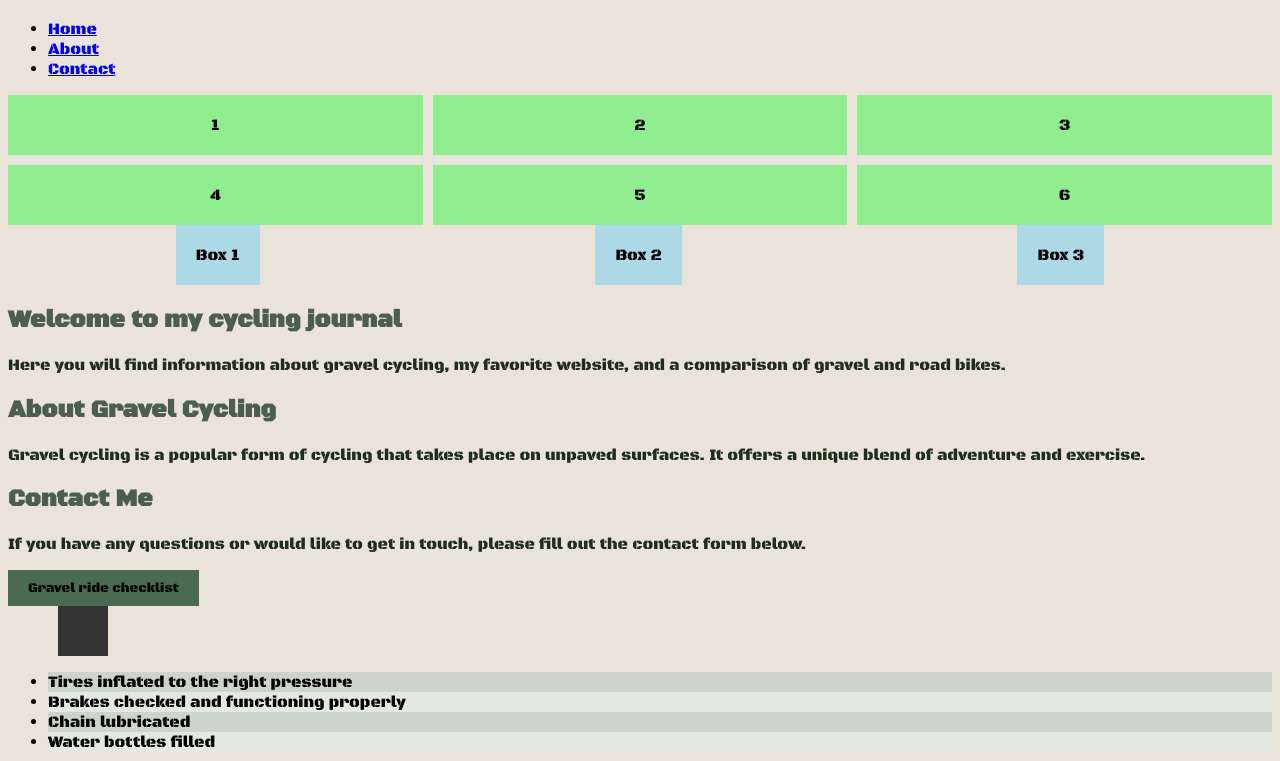
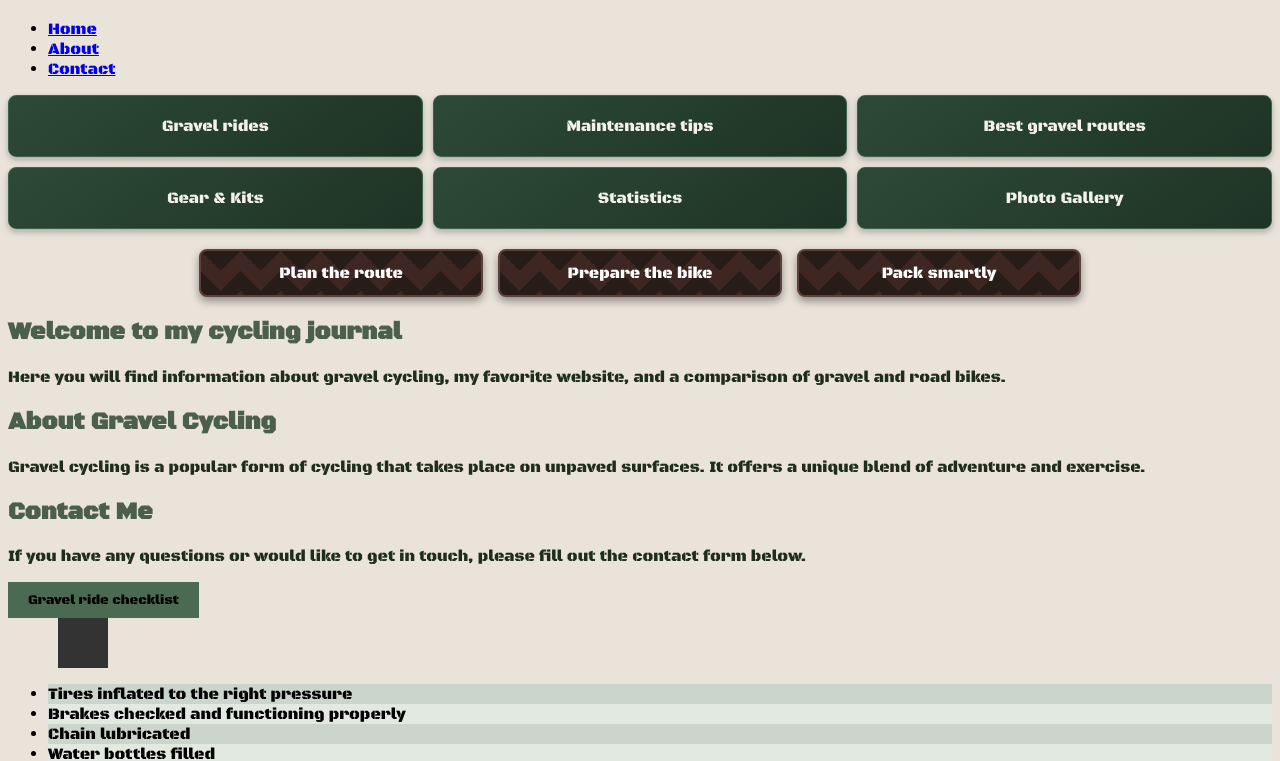
Before and after one commit to levitereshin-ui/websivuston_kehitt-minen_syksy26, a plain HTML site: page WS_04/index.html in a window 1280 px wide. Shown: the part 64-825 px from the top of the page. Drawn offline with Linux system fonts and the light colour scheme.

Commit message:
Update grid and flexbox layouts in index.html and styles.css for enhanced content presentation

```diff
--- a/WS_04/index.html
+++ b/WS_04/index.html
@@ -27,17 +27,17 @@
     </header>
     <main>
         <div class="grid-container">
-  <div class="grid-item">1</div>
-  <div class="grid-item">2</div>
-  <div class="grid-item">3</div>
-  <div class="grid-item">4</div>
-  <div class="grid-item">5</div>
-  <div class="grid-item">6</div>
+  <div class="grid-item">Gravel rides</div>
+  <div class="grid-item">Maintenance tips</div>
+  <div class="grid-item">Best gravel routes</div>
+  <div class="grid-item">Gear & Kits</div>
+  <div class="grid-item">Statistics</div>
+  <div class="grid-item">Photo Gallery</div>
 </div>
 <div class="flex-container">
-  <div class="box">Box 1</div>
-  <div class="box">Box 2</div>
-  <div class="box">Box 3</div>
+  <div class="box">Plan the route</div>
+  <div class="box">Prepare the bike</div>
+  <div class="box">Pack smartly</div>
 </div>
         <section id="home">
             <h2>Welcome to my cycling journal</h2>
@@ -94,6 +94,7 @@
         Life is better on gravel roads.
       </blockquote>
 <img src="Mun%20py%C3%B6r%C3%A4.jpg" alt="A gravel bicycle on an unpaved route, illustrating cycling on trails and dirt roads." class="filter-image" style="width: 100%; max-width: 1000px; height: auto;">
+<div class="responsive-box">Resize the window to see the effect</div>
 </main>
 <div class="content-box">
     <h2>Leave your contact details and we will contact you</h2>
--- a/WS_04/styles.css
+++ b/WS_04/styles.css
@@ -127,20 +127,79 @@ table {
   grid-template-columns: repeat(3, 1fr);
   grid-gap: 10px;
 }
+.grid-item {
+    background: linear-gradient(145deg, #2d4a36, #1e3325);
+    color: #f4f1ea;
+    padding: 20px;
+    text-align: center;
+    border-radius: 8px;
+    border: 1px solid #3f634a;
+    box-shadow: 0 3px 6px rgba(0, 0, 0, 0.25);
+    transition: transform 0.2s ease, background 0.2s ease;
+}
 
-.grid-item {
-  background-color: lightgreen;
-  padding: 20px;
-  text-align: center;
+.grid-item:hover {
+    transform: translateY(-2px);
+    background: linear-gradient(145deg, #355740, #233b2b);
+}
+
+@media (max-width: 600px) {
+  .responsive-box {
+    background-color: lightcoral;
+  }
+}
+
+@media (min-width: 601px) {
+  .responsive-box {
+    background-color: lightseagreen;
+  }
 }
 .flex-container {
-  display: flex;
-  justify-content: space-around;
-  align-items: center;
+    display: flex;
+    justify-content: space-around;
+    align-items: center;
+    gap: 15px;
+    margin: 20px 0;
+}
+.box {
+    background-color: #3e2723;
+    background-image:
+        linear-gradient(135deg, #271c18 25%, transparent 25%),
+        linear-gradient(225deg, #271c18 25%, transparent 25%),
+        linear-gradient(45deg, #271c18 25%, transparent 25%),
+        linear-gradient(315deg, #271c18 25%, transparent 25%);
+    background-position: 20px 0, 20px 0, 0 0, 0 0;
+    background-size: 40px 40px;
+    background-repeat: repeat;
+
+    color: #ffffff;
+    padding: 12px 15px; /* Уменьшили внутренние отступы, чтобы блок стал ниже */
+    text-align: center;
+
+    flex: 0 1 250px; /* Фиксируем комфортную ширину каждого блока вместо растягивания на всю строку */
+    max-width: 280px; /* Ограничиваем максимальную ширину */
+
+    border-radius: 8px;
+    border: 2px solid #5d4037;
+    box-shadow: 0 4px 8px rgba(0, 0, 0, 0.4);
 }
 
-.box {
-  background-color: lightblue;
-  padding: 20px;
-  text-align: center;
+.flex-container {
+    display: flex;
+    justify-content: center; /* Центрируем блоки на странице */
+    align-items: center;
+    gap: 15px;
+    margin: 20px 0;
+    flex-wrap: wrap; /* Позволяет блокам аккуратно переноситься на новую строку при сужении экрана */
 }
+
+.box h3 {
+    margin-bottom: 4px;
+    font-size: 16px;
+    color: #ffb300;
+}
+
+.box p {
+    color: #d7ccc8;
+    font-size: 13px;
+}
```
